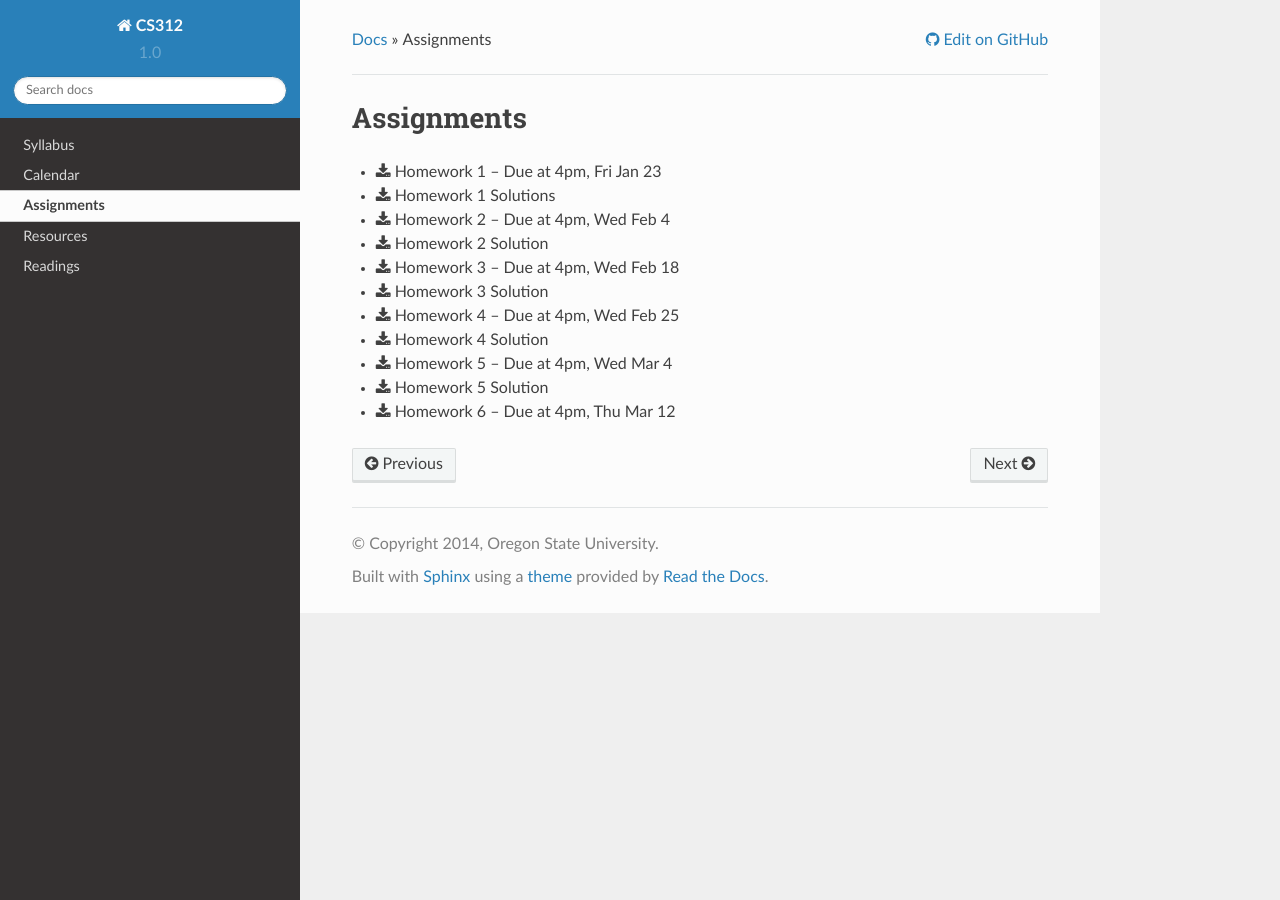
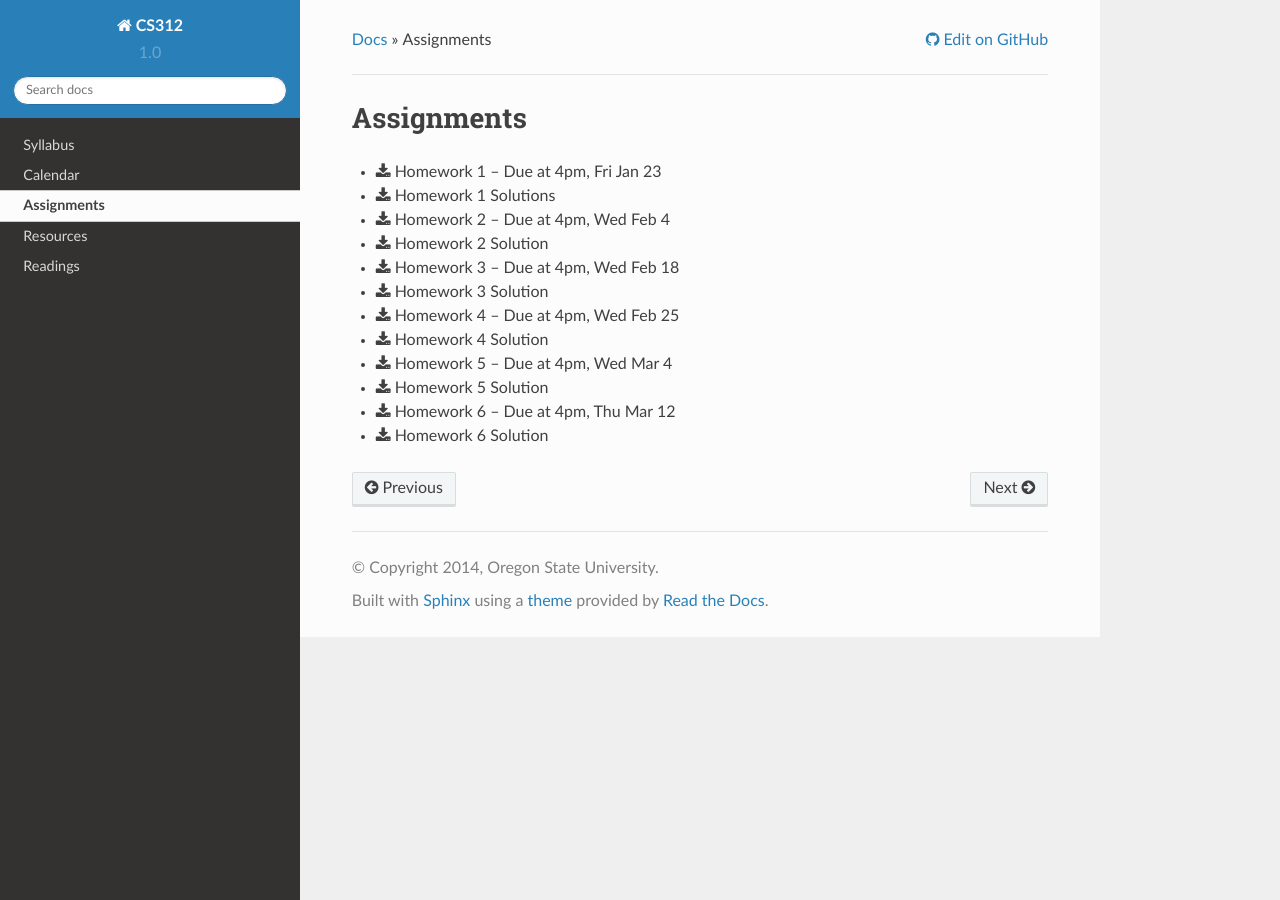
Before and after one commit to osuosl/cs312, a Sphinx documentation site: the page built from source/assignments.rst, in a window 1280 px wide. Built offline with Sphinx 7.4.7 and the Read the Docs theme 2.0.0, drawn with Linux system fonts in a browser that asks for light colours.

Commit message:
Solutions for HW6

```diff
--- a/source/assignments.rst
+++ b/source/assignments.rst
@@ -14,3 +14,4 @@ Assignments
 * :download:`Homework 5 <_static/hw/homework5.pdf>` -- Due at 4pm, Wed Mar 4
 * :download:`Homework 5 Solution <_static/hw/solutions5.pdf>`
 * :download:`Homework 6 <_static/hw/homework6.pdf>` -- Due at 4pm, Thu Mar 12
+* :download:`Homework 6 Solution <_static/hw/solutions6.pdf>`
```
Also changed, not shown: 1 other file.
